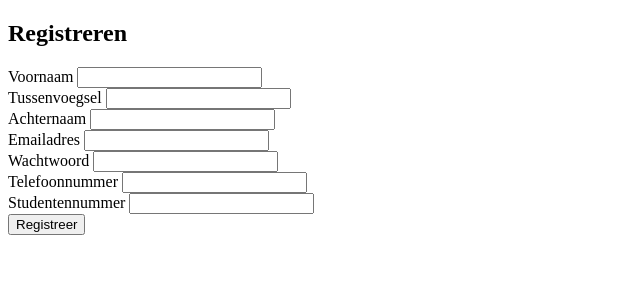
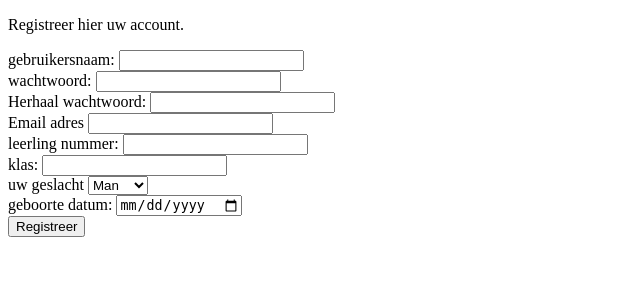
Before and after one commit to petersnoek/StudentPlatform, a CodeIgniter app: page /studentplaza/index.php/register in a window 1280 px wide. Shown: the top 300 px of the page, without its empty margins (0-640 px from the left). Run offline with CodeIgniter, Linux system fonts and the light colour scheme.

Commit message:
added some  changes to register page (extra fields)

```diff
--- a/application/config/autoload.php
+++ b/application/config/autoload.php
@@ -1,4 +1,4 @@
-<?php
+    <?php
 defined('BASEPATH') OR exit('No direct script access allowed');
 
 /*
@@ -58,7 +58,7 @@ $autoload['packages'] = array();
 |
 |	$autoload['libraries'] = array('user_agent' => 'ua');
 */
-$autoload['libraries'] = array();
+$autoload['libraries'] = array('database', 'session');
 
 /*
 | -------------------------------------------------------------------
@@ -89,7 +89,7 @@ $autoload['drivers'] = array();
 |
 |	$autoload['helper'] = array('url', 'file');
 */
-$autoload['helper'] = array();
+$autoload['helper'] = array('url');
 
 /*
 | -------------------------------------------------------------------
--- a/application/config/config.php
+++ b/application/config/config.php
@@ -23,7 +23,7 @@ defined('BASEPATH') OR exit('No direct script access allowed');
 | a PHP script and you can easily do that on your own.
 |
 */
-$config['base_url'] = 'http://localhost/studentplaza';
+$config['base_url'] = 'http://localhost/studentplaza/';
 
 /*
 |--------------------------------------------------------------------------
--- a/application/controllers/register.php
+++ b/application/controllers/register.php
@@ -13,14 +13,16 @@ class register extends CI_Controller
 			$this->load->helper('form');
 			$this->load->library('form_validation');
 
-			$data['title'] = 'Registreren';
+			$data['title'] = 'Regstratie';
 
-			$this->form_validation->set_rules('firstname', 'firstname', 'required');
-			$this->form_validation->set_rules('lastname', 'lastname', 'required');
+			$this->form_validation->set_rules('username', 'username', 'required');
+			$this->form_validation->set_rules('password', 'password', 'required|min_length[8]');
+            $this->form_validation->set_rules('password2', 'password2', 'required|min_length[8]|matches[password]');
 			$this->form_validation->set_rules('email', 'email', 'required');
-			$this->form_validation->set_rules('password', 'password', 'required');
-			$this->form_validation->set_rules('phone', 'phone', 'required');
-			$this->form_validation->set_rules('studentnumber', 'studentnumber', 'required');
+			$this->form_validation->set_rules('leerling_nr', 'leerling_nr', 'required');
+			$this->form_validation->set_rules('klas', 'klas', 'required');
+			$this->form_validation->set_rules('geslacht', 'geslacht', 'required');
+			$this->form_validation->set_rules('geboortedatum', 'geboortedatum', 'required');
 
             if ($this->form_validation->run() === FALSE)
             {
@@ -30,7 +32,7 @@ class register extends CI_Controller
             {
                 $this->load->model('register_model');
                 $this->register_model->set_user();
-				$this->load->view('register');
+                $this->session->set_flashdata("gelukt", "Uw account is aangemaakt.");
+                redirect("register", "refresh");
             }
-		}
-	}
+	}}
--- a/application/views/register.php
+++ b/application/views/register.php
@@ -8,32 +8,48 @@
 
 <body>
 
-<h2><?php echo $title; ?></h2>
 
+<p> Registreer hier uw account. </p>
+
+<?php
+    if(isset($_SESSION['gelukt'])) {
+
+?>
+        <p><?php echo $_SESSION['gelukt']; ?></p>
+<?php
+    }
+?>
 <?php echo validation_errors(); ?>
 
 <?php echo form_open('register'); ?>
 
-    <label for="firstname">Voornaam</label>
-    <input type="input" name="firstname" /><br />
+    <label for="username">gebruikersnaam:</label>
+    <input name="username" type="text"/><br />
 
-    <label for="prefix">Tussenvoegsel</label>
-    <input type="input" name="prefix" /><br />
+    <label for="password">wachtwoord:</label>
+    <input name="password" type="password"/><br />
 
-    <label for="lastname">Achternaam</label>
-    <input type="input" name="lastname" /><br />
+    <label for="password2">Herhaal wachtwoord:</label>
+    <input name="password2" type="password"/> <br />
 
-    <label for="email">Emailadres</label>
-    <input type="email" name="email" /><br />
+    <label for="email">Email adres</label>
+    <input name="email" type="text"/><br />
 
-    <label for="password">Wachtwoord</label>
-    <input type="password" name="password" /><br />
+    <label for="leerling_nr">leerling nummer:</label>
+    <input name="leerling_nr" type="text" /><br />
 
-    <label for="phone">Telefoonnummer</label>
-    <input type="input" name="phone" /><br />
+    <label for="klas">klas:</label>
+    <input name="klas" type="text" /><br />
 
-    <label for="studentnumber">Studentennummer</label>
-    <input type="input" name="studentnumber" /><br />
+
+    <label for="geslacht">uw geslacht</label>
+    <select id="geslacht" name="geslacht">
+        <option value="man">Man</option>
+        <option value="vrouw">Vrouw</option>
+    </select><br/>
+
+    <label for="geboortedatum">geboorte datum:</label>
+    <input type="date" name="geboortedatum" /><br />
 
 
     <input type="submit" name="submit" value="Registreer" />
```
Also changed, not shown: application/config/database.php (deleted, +0 -96 lines), application/controllers/Login.php (added, +13 -0 lines), application/models/Login_model.php (added, +17 -0 lines), application/models/register_model.php (+17 -12 lines), application/views/login.php (added, +7 -0 lines). Lines whose indentation alone changed are shown as unchanged.
